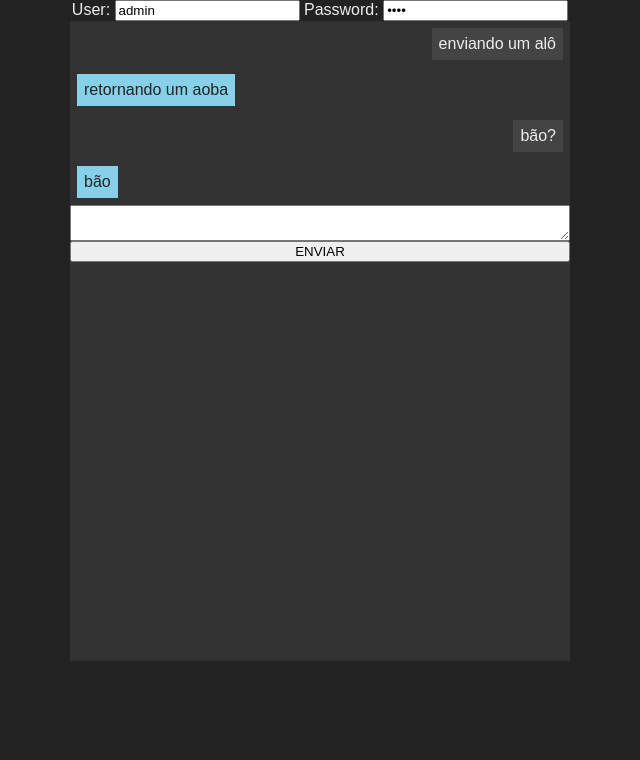
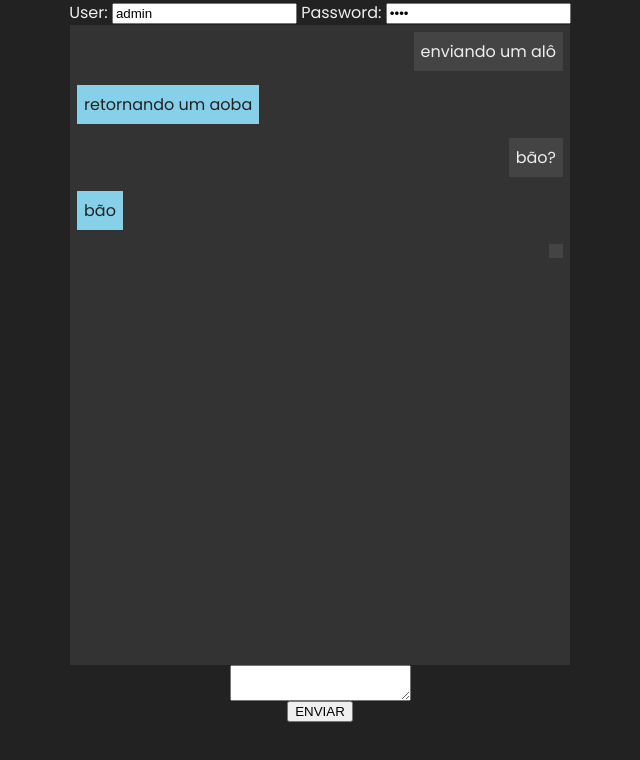
Before and after one commit to viniciusmachadovianna/messenger, a plain HTML site: page index.html in a window 1280 px wide. Both pictures are taken after a click on the button "ENVIAR". Shown: the whole page, without its empty margins (320-960 px from the left). Drawn offline with Linux system fonts and the light colour scheme.

Commit message:
feat: send message via btnSubmit + change font format to woff2

```diff
--- a/script.js
+++ b/script.js
@@ -1,6 +1,10 @@
 document.getElementById('btnSend').addEventListener('click',function (){ sendMessage(this)
 })
 function sendMessage(){
-  const msg = document.getElementById('msgInput')
-  console.log(msg.value)
+  const text = document.getElementById('msgInput').value,
+    message = document.createElement('div'),
+    chat = document.getElementById('chat')
+  message.textContent=text
+  message.className='historyMessage msgSender'
+  chat.appendChild(message)
 }
--- a/style.css
+++ b/style.css
@@ -1,6 +1,6 @@
 @font-face {
   font-family: 'Poppins';
-  src: url('./fonts/Poppins.ttf') format('ttf');
+  src: url('assets/fonts/Poppins.woff2') format('woff2');
   font-weight: 400;
   font-style: normal;
 }
@@ -26,7 +26,7 @@ body{
   height: 80%;
   display: flex;
   flex-flow: column;
-
+  overflow-y: auto;
 }
 .historyMessage{
   width: fit-content;
```
Also changed, not shown: index.html (+2 -1 lines), assets/fonts/Poppins.ttf (deleted), assets/fonts/Poppins.woff2 (added).
